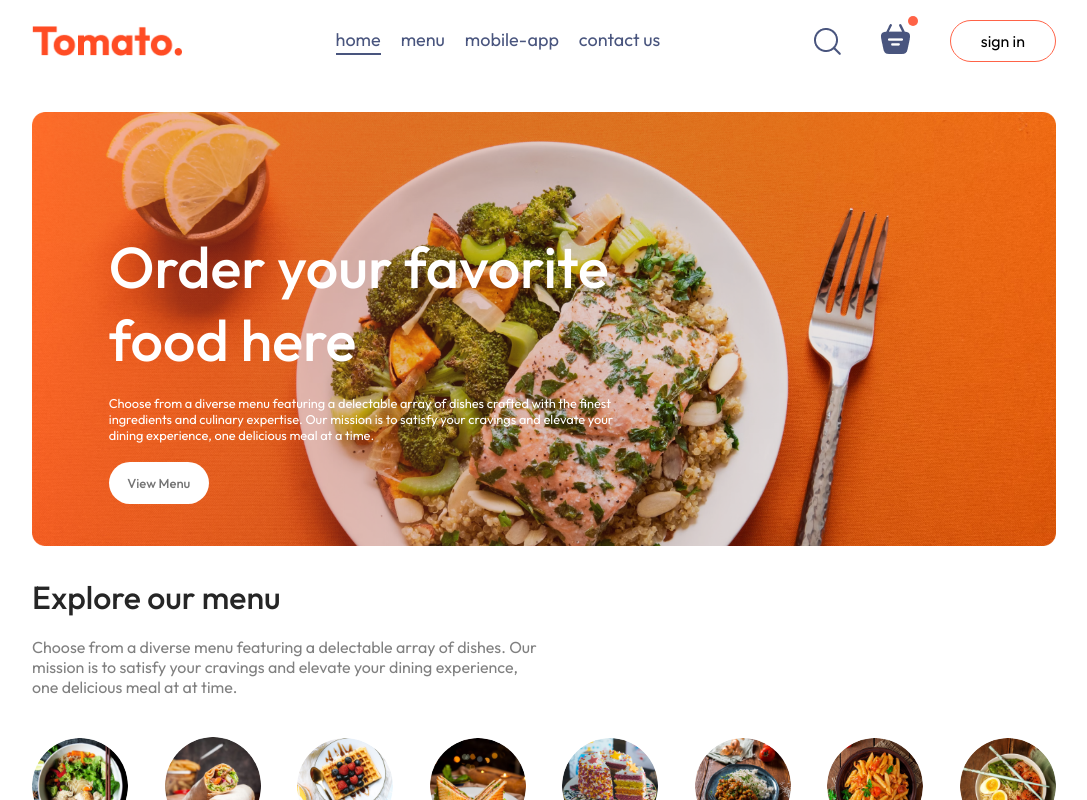
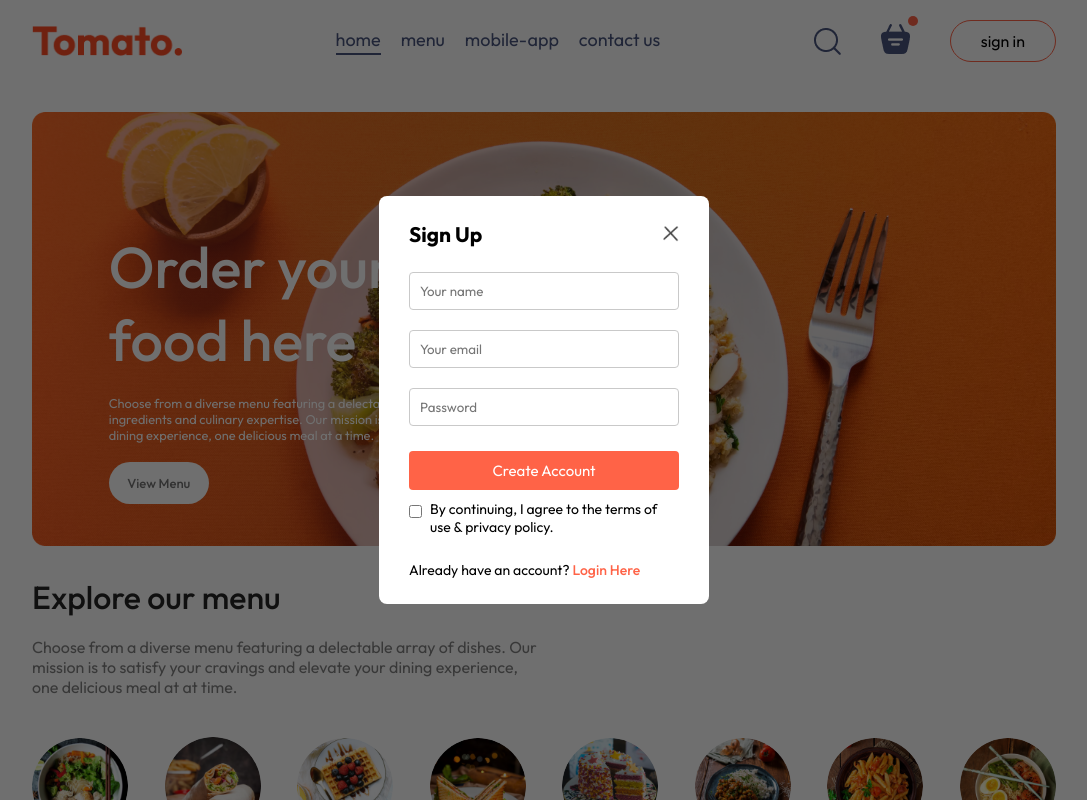
Before and after one commit to giovannad13/React-Food-Delivery, a React (Vite) app in the folder frontend/: page / in a window 1280 px wide. Both pictures are taken after a click on the button "sign in". Shown: the top 800 px of the page, without its empty margins (96-1183 px from the left). Built offline with nearby package versions, Linux system fonts and the light colour scheme.

Commit message:
completed-signup

```diff
--- a/frontend/src/App.jsx
+++ b/frontend/src/App.jsx
@@ -1,17 +1,26 @@
-import React from 'react'
+import React, { useState } from 'react'
 import { Route, Routes } from 'react-router-dom'
 import Footer from './components/Footer/Footer'
+import LoginPopup from './components/LoginPopup/LoginPopup'
 import Navbar from './components/Navbar/Navbar'
 import Cart from './pages/Cart/Cart'
 import Home from './pages/Home/Home'
 import PlaceOrder from './pages/PlaceOrder/PlaceOrder'
 
 const App = () => {
+
+    const [showLogin,setShowLogin] = useState(false)
+
+
   return (
     <>
+
+      {showLogin?<LoginPopup setShowLogin={setShowLogin}/>:<></>}
+
+
       <div className='app'>
 
-        <Navbar />
+        <Navbar setShowLogin={setShowLogin} />
 
         <Routes>
           <Route path='/' element={<Home />} />
--- /dev/null
+++ b/frontend/src/components/LoginPopup/LoginPopup.css
@@ -0,0 +1,74 @@
+.login-popup{
+    position: absolute;
+    z-index: 1;
+    width: 100%;
+    height: 100%;
+    background-color: #00000090;
+    display: grid;
+}
+
+.login-popup-container{
+    place-self: center;
+    width: max(23vw,330px);
+    color: 808080;
+    background-color: white;
+    display: flex;
+    flex-direction: column;
+    gap: 25px;
+    padding: 25px 30px;
+    border-radius: 8px;
+    font-size: 14px;
+    animation: fadeIn 0.5s;
+}
+
+.login-popup-title{
+    display: flex;
+    justify-content: space-between;
+    align-items: center;
+    color: black;
+}
+
+.login-popup-title img{
+    width: 16px;
+    cursor: pointer;
+}
+
+.login-popup-inputs{
+    display: flex;
+    flex-direction: column;
+    gap: 20px;
+}
+
+.login-popup-inputs input{
+    outline: none;
+    border: 1px solid #c9c9c9;
+    padding: 10px;
+    border-radius: 4px;
+}
+
+.login-popup-container button{
+    border: none;
+    padding: 10px;
+    border-radius: 4px;
+    color: white;
+    background-color: tomato;
+    font-size: 15px;
+    cursor: pointer;
+}
+
+.login-popup-condition{
+    display: flex;
+    align-items: start;
+    gap: 8px;
+    margin-top: -15px;
+}
+
+.login-popup-condition input{
+    margin-top: 5px;
+}
+
+.login-popup p span{
+    color: tomato;
+    font-weight: 500;
+    cursor: pointer;
+}
--- /dev/null
+++ b/frontend/src/components/LoginPopup/LoginPopup.jsx
@@ -0,0 +1,41 @@
+import React from 'react'
+import { useState } from 'react'
+import { assets } from '../../assets/assets'
+import './LoginPopup.css'
+
+const LoginPopup = ({setShowLogin}) => {
+
+    const [currentState,setCurrentState] = useState("Sign Up")
+
+
+  return (
+    <div className='login-popup'>
+        <form className="login-popup-container">
+            <div className="login-popup-title">
+                <h2>{currentState}</h2>
+                <img onClick={()=>setShowLogin(false)} src={assets.cross_icon} alt="" />
+            </div>
+
+            <div className="login-popup-inputs">
+                {currentState==="Login"?<></>:<input type="text" placeholder='Your name' required />}
+                <input type="email" placeholder='Your email' required />
+                <input type="password" placeholder='Password' required />
+            </div>
+
+            <button>{currentState==="Sign Up"?"Create Account":"Login"}</button>
+
+            <div className="login-popup-condition">
+                <input type="checkbox" required />
+                <p>By continuing, I agree to the terms of use & privacy policy.</p>
+            </div>
+                {currentState==="Login"
+                ?<p>Create a new account? <span onClick={()=>setCurrentState("Sign Up")}>Click Here</span></p>
+                :<p>Already have an account? <span onClick={()=>setCurrentState("Login")}>Login Here</span></p>
+                }
+
+        </form>
+    </div>
+  )
+}
+
+export default LoginPopup
--- a/frontend/src/components/Navbar/Navbar.jsx
+++ b/frontend/src/components/Navbar/Navbar.jsx
@@ -3,7 +3,7 @@
 import './Navbar.css'
 import { Link } from 'react-router-dom';
 
-const Navbar = () => {
+const Navbar = ({setShowLogin}) => {
 
     const [menu,setMenu] = useState("home");
 
@@ -25,7 +25,7 @@
                 <img src={assets.basket_icon} alt="" />
                 <div className="dot"> </div>
             </div>
-            <button>sign in</button>
+            <button onClick={()=>setShowLogin(true)} >sign in</button>
         </div>
 
     </div>
```
